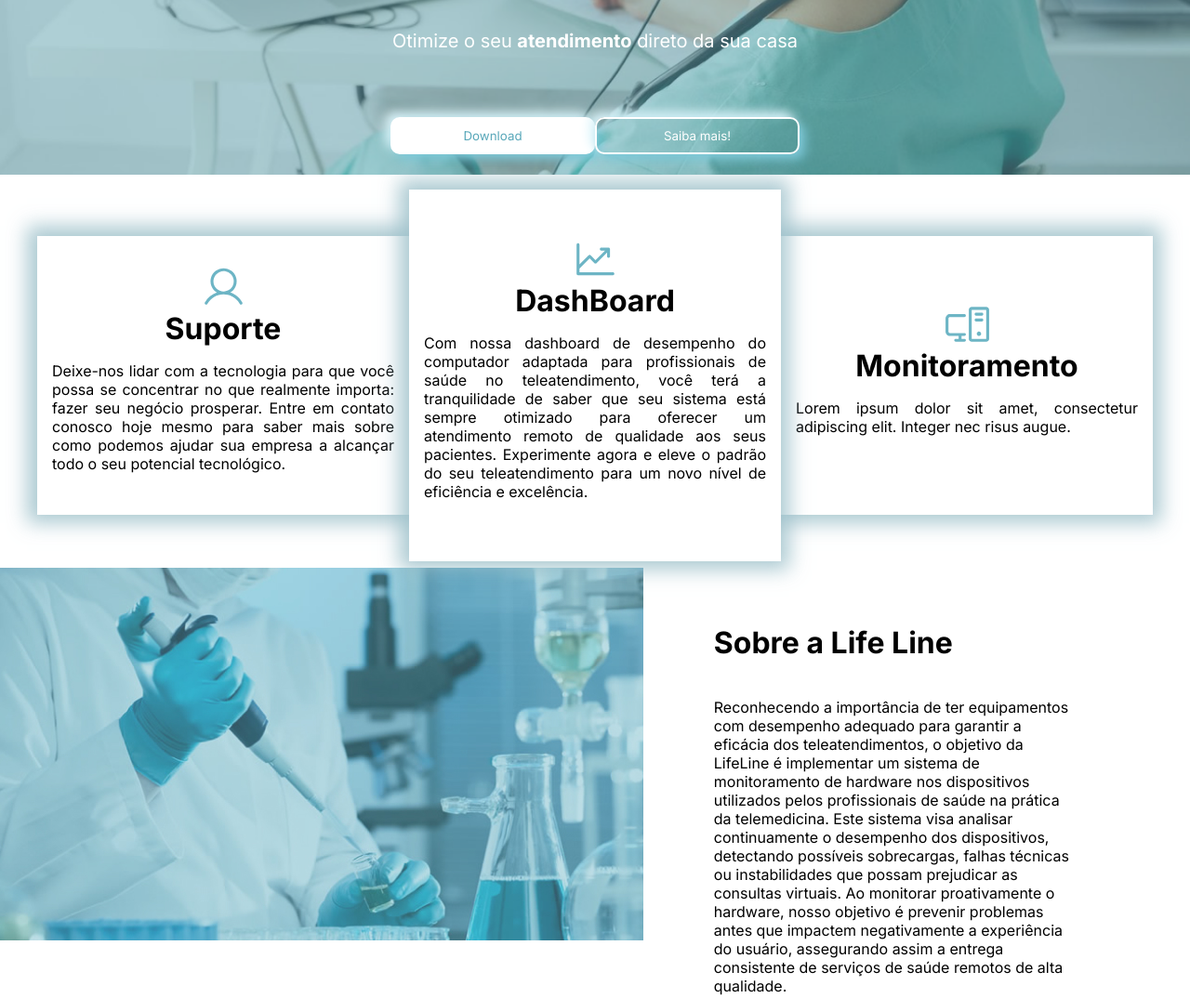
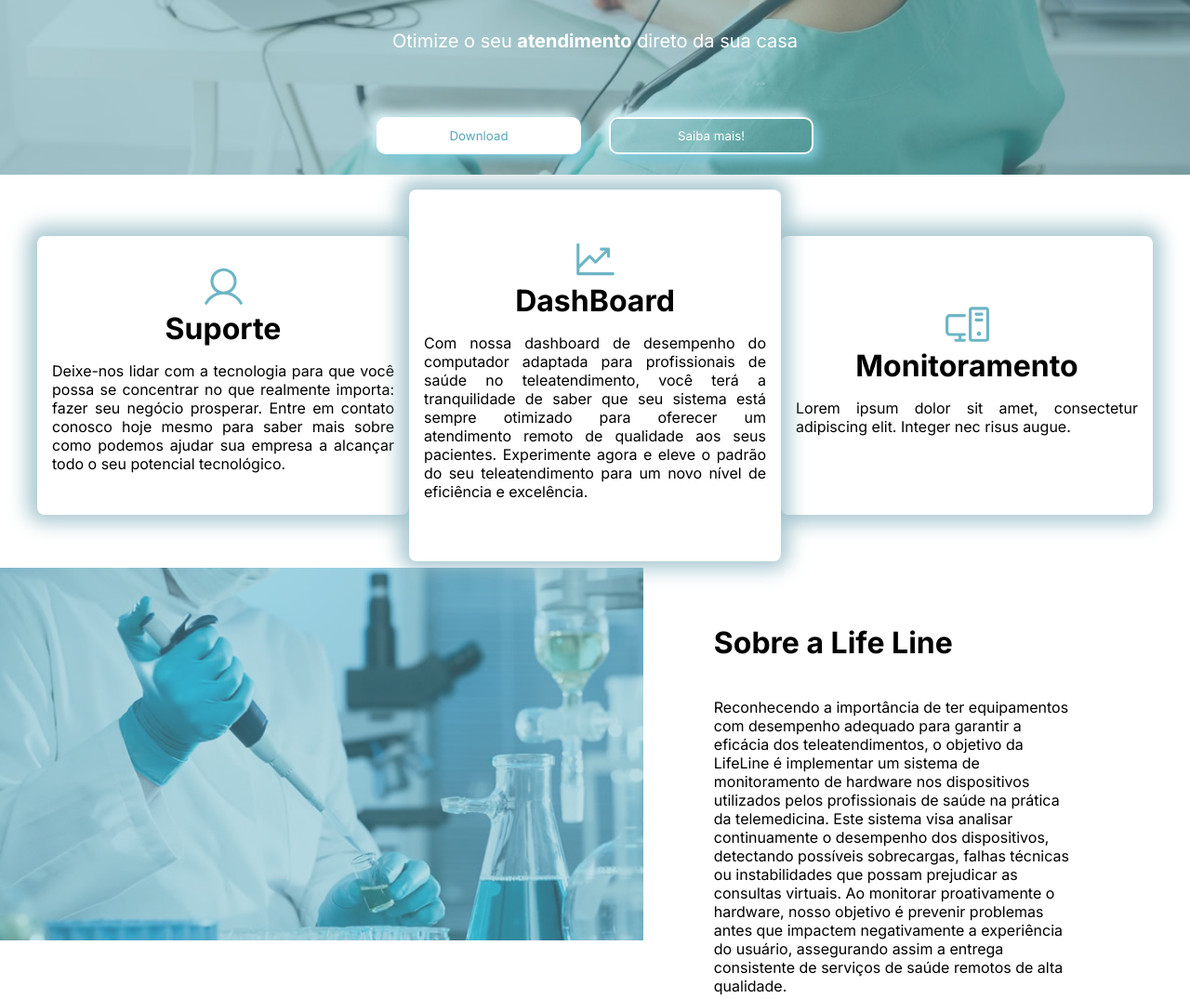
Before and after one commit to LifeLine-2ADSA/Site-Institucional, a plain HTML site: page SiteInstitucional/index.html in a window 1280 px wide. Shown: the part 420-1494 px from the top of the page at 93% size. Drawn offline with Linux system fonts and the light colour scheme.

Commit message:
separei os botões da home, diminui o padding bottom do sobre nos

```diff
--- a/SiteInstitucional/css/sobreNos.css
+++ b/SiteInstitucional/css/sobreNos.css
@@ -15,7 +15,6 @@
   gap: 15px;
 
   padding-top: 25%;
-  padding-bottom: 10%;
 }
 
 .sobreNos h1 {
--- a/SiteInstitucional/css/style.css
+++ b/SiteInstitucional/css/style.css
@@ -121,6 +121,7 @@
   width: 500px;
   display: flex;
   justify-content: center;
+  gap: 30px;
 }
 
 .containerHome .botoesHome .botao {
@@ -180,6 +181,7 @@
   align-items: center;
   justify-content: center;
   flex-direction: column;
+  border-radius: .5rem;
 }
 
 .containerHome .blocos .bloco .descricao {
```
